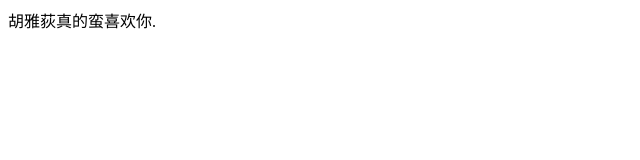
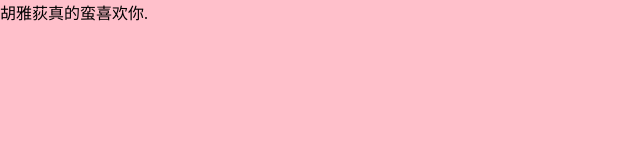
Before and after one commit to huyadi/-, a plain HTML site: page index.html in a window 1280 px wide. Shown: the whole page, without its empty margins (0-640 px from the left). Drawn offline with Linux system fonts and the light colour scheme.

Commit message:
添加了css文件夹

```diff
--- /dev/null
+++ b/css/index.css
@@ -0,0 +1,7 @@
+* {
+    margin: 0;
+    padding: 0;
+}
+body {
+    background-color: pink;
+}
--- a/index.html
+++ b/index.html
@@ -5,6 +5,7 @@
     <meta name="viewport" content="width=device-width, initial-scale=1.0">
     <meta http-equiv="X-UA-Compatible" content="ie=edge">
     <title>Document</title>
+    <link rel="stylesheet" href="css/index.css">
 </head>
 <body>
     胡雅荻真的蛮喜欢你.
```
